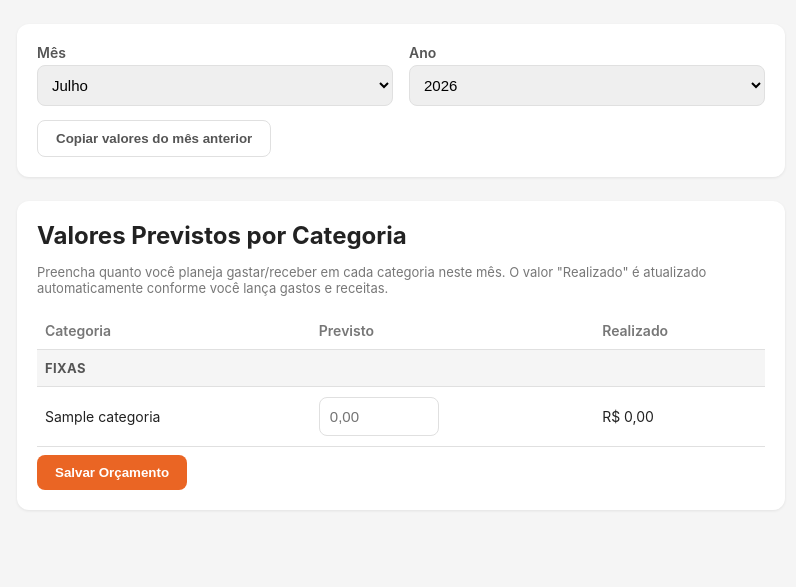
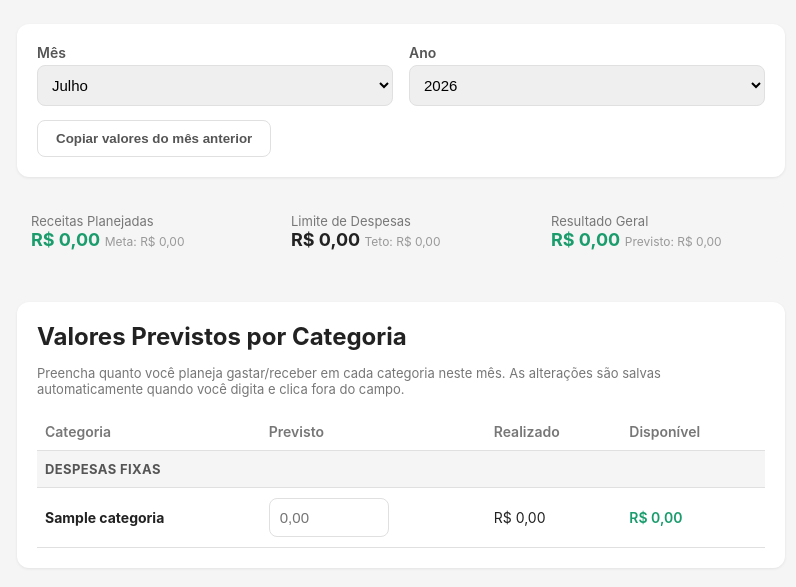
Before and after one commit to pechfernando/projeto-financas, a PHP site: page /app/orcamento.html in a window 1280 px wide. Shown: the part 112-699 px from the top of the page, without its empty margins (239-1035 px from the left). Run offline with PHP 8.4, Linux system fonts and the light colour scheme; tables that the repository leaves empty hold one stand-in row (values such as "Sample post").

```diff
--- a/src/app/Api/Controllers/CategoriasController.php
+++ b/src/app/Api/Controllers/CategoriasController.php
@@ -70,6 +70,23 @@ class CategoriasController
         jsonResponse(['mensagem' => 'Categoria atualizada com sucesso']);
     }
 
+    public function apagar(array $parametros): void
+    {
+        $usuarioId = usuarioAtualId();
+        $id = (int) $parametros['id'];
+
+        if (!$this->model->buscarPorId($id, $usuarioId)) {
+            jsonError('Categoria não encontrada', 404);
+        }
+
+        $resultado = $this->model->apagar($id, $usuarioId);
+
+        if ($resultado !== true) {
+            jsonError($resultado, 409);
+        }
+
+        jsonResponse(['mensagem' => 'Categoria excluída com sucesso']);
+    }
     /**
      * Validação básica dos dados recebidos. Devolve uma mensagem de erro
      * (string) se algo estiver errado, ou null se estiver tudo certo.
--- a/src/app/Api/Controllers/FormasPagamentoController.php
+++ b/src/app/Api/Controllers/FormasPagamentoController.php
@@ -60,6 +60,24 @@ class FormasPagamentoController
         jsonResponse(['mensagem' => 'Forma de pagamento atualizada com sucesso']);
     }
 
+    public function apagar(array $parametros): void
+    {
+        $usuarioId = usuarioAtualId();
+        $id = (int) $parametros['id'];
+
+        if (!$this->model->buscarPorId($id, $usuarioId)) {
+            jsonError('Forma de pagamento não encontrada', 404);
+        }
+
+        $resultado = $this->model->apagar($id, $usuarioId);
+
+        if ($resultado !== true) {
+            jsonError($resultado, 409);
+        }
+
+        jsonResponse(['mensagem' => 'Forma de pagamento excluída com sucesso']);
+    }
+
     /**
      * Validação básica dos dados recebidos. Devolve uma mensagem de erro
      * (string) se algo estiver errado, ou null se estiver tudo certo.
--- a/src/app/Models/Categoria.php
+++ b/src/app/Models/Categoria.php
@@ -80,6 +80,38 @@ class Categoria
     }
 
     /**
+     * Tenta apagar definitivamente a categoria.
+     * Retorna true em caso de sucesso, ou uma string com a mensagem de
+     * erro se existirem lançamentos ou orçamentos vinculados a ela.
+     */
+    public function apagar(int $id, int $usuarioId): true|string
+    {
+        // Verifica vínculos em lançamentos
+        $stmt = $this->pdo->prepare(
+            "SELECT COUNT(*) FROM lancamentos WHERE categoria_id = :id"
+        );
+        $stmt->execute(['id' => $id]);
+        if ((int) $stmt->fetchColumn() > 0) {
+            return 'Não é possível excluir: existem lançamentos vinculados a essa categoria. Desative-a em vez de excluir.';
+        }
+
+        // Verifica vínculos em orçamentos
+        $stmt = $this->pdo->prepare(
+            "SELECT COUNT(*) FROM orcamento_mensal WHERE categoria_id = :id"
+        );
+        $stmt->execute(['id' => $id]);
+        if ((int) $stmt->fetchColumn() > 0) {
+            return 'Não é possível excluir: existem registros de orçamento vinculados a essa categoria. Desative-a em vez de excluir.';
+        }
+
+        $stmt = $this->pdo->prepare(
+            "DELETE FROM categorias WHERE id = :id AND usuario_id = :usuario_id"
+        );
+        $stmt->execute(['id' => $id, 'usuario_id' => $usuarioId]);
+        return true;
+    }
+
+    /**
      * Retorna o id da categoria "Investimentos" (tipo receita) do usuário,
      * criando-a automaticamente na primeira vez — é nela que os rendimentos
      * de investimentos caem, para aparecerem no Relatório Mensal como receita.
--- a/src/app/Models/FormaPagamento.php
+++ b/src/app/Models/FormaPagamento.php
@@ -77,6 +77,28 @@ class FormaPagamento
     }
 
     /**
+     * Tenta apagar definitivamente a forma de pagamento.
+     * Retorna true em caso de sucesso, ou uma string com a mensagem de
+     * erro se existirem lançamentos vinculados a ela.
+     */
+    public function apagar(int $id, int $usuarioId): true|string
+    {
+        $stmt = $this->pdo->prepare(
+            "SELECT COUNT(*) FROM lancamentos WHERE forma_pagamento_id = :id"
+        );
+        $stmt->execute(['id' => $id]);
+        if ((int) $stmt->fetchColumn() > 0) {
+            return 'Não é possível excluir: existem lançamentos vinculados a essa forma de pagamento. Desative-a em vez de excluir.';
+        }
+
+        $stmt = $this->pdo->prepare(
+            "DELETE FROM formas_pagamento WHERE id = :id AND usuario_id = :usuario_id"
+        );
+        $stmt->execute(['id' => $id, 'usuario_id' => $usuarioId]);
+        return true;
+    }
+
+    /**
      * Retorna o id de uma forma de pagamento "débito/dinheiro/pix" do
      * usuário para usar como padrão em lançamentos gerados automaticamente
      * (como o lançamento de receita criado a partir de um rendimento).
--- a/src/app/Models/Orcamento.php
+++ b/src/app/Models/Orcamento.php
@@ -60,10 +60,10 @@ class Orcamento
 
         $stmt = $this->pdo->prepare(
             "INSERT INTO orcamento_mensal (usuario_id, categoria_id, mes, ano, valor_previsto)
-             SELECT usuario_id, categoria_id, :mes, :ano, valor_previsto
-             FROM orcamento_mensal
-             WHERE usuario_id = :usuario_id AND mes = :mes_anterior AND ano = :ano_anterior
-             ON DUPLICATE KEY UPDATE valor_previsto = valor_previsto"
+              SELECT source.usuario_id, source.categoria_id, :mes, :ano, source.valor_previsto
+              FROM orcamento_mensal AS source
+              WHERE source.usuario_id = :usuario_id AND source.mes = :mes_anterior AND source.ano = :ano_anterior
+              ON DUPLICATE KEY UPDATE valor_previsto = IF(orcamento_mensal.valor_previsto = 0, VALUES(valor_previsto), orcamento_mensal.valor_previsto)"
         );
         $stmt->execute([
             'usuario_id' => $usuarioId,
--- a/src/public/api/index.php
+++ b/src/public/api/index.php
@@ -79,12 +79,14 @@ $router->get('/categorias', [$categoriasController, 'listar']);
 $router->get('/categorias/{id}', [$categoriasController, 'buscar']);
 $router->post('/categorias', [$categoriasController, 'criar']);
 $router->put('/categorias/{id}', [$categoriasController, 'atualizar']);
+$router->delete('/categorias/{id}', [$categoriasController, 'apagar']);
 
 // Formas de pagamento
 $router->get('/formas-pagamento', [$formasPagamentoController, 'listar']);
 $router->get('/formas-pagamento/{id}', [$formasPagamentoController, 'buscar']);
 $router->post('/formas-pagamento', [$formasPagamentoController, 'criar']);
 $router->put('/formas-pagamento/{id}', [$formasPagamentoController, 'atualizar']);
+$router->delete('/formas-pagamento/{id}', [$formasPagamentoController, 'apagar']);
 
 // Relatório mensal
 $router->get('/relatorio-mensal', [$relatorioMensalController, 'resumo']);
--- a/src/public/app/orcamento.html
+++ b/src/public/app/orcamento.html
@@ -4,7 +4,7 @@
     <meta charset="UTF-8">
     <meta name="viewport" content="width=device-width, initial-scale=1.0">
     <title>plano. — Orçamento</title>
-    <link rel="stylesheet" href="style.css">
+    <link rel="stylesheet" href="style.css?v=2">
 </head>
 <body>
     <header>
@@ -38,12 +38,14 @@
             </button>
         </section>
 
+        <!-- Painel de resumo do Orçamento Geral -->
+        <div class="totais-tipo" id="resumo-orcamento-geral"></div>
+
         <section class="card">
             <h2>Valores Previstos por Categoria</h2>
             <p class="ajuda">
                 Preencha quanto você planeja gastar/receber em cada categoria neste mês.
-                O valor "Realizado" é atualizado automaticamente conforme você lança
-                gastos e receitas.
+                As alterações são salvas automaticamente quando você digita e clica fora do campo.
             </p>
             <form id="form-orcamento">
                 <table id="tabela-orcamento">
@@ -52,20 +54,18 @@
                             <th>Categoria</th>
                             <th>Previsto</th>
                             <th>Realizado</th>
+                            <th>Disponível</th>
                         </tr>
                     </thead>
                     <tbody id="corpo-tabela-orcamento">
-                        <tr><td colspan="3">Carregando...</td></tr>
+                        <tr><td colspan="4">Carregando...</td></tr>
                     </tbody>
                 </table>
-                <div class="acoes-formulario">
-                    <button type="submit">Salvar Orçamento</button>
-                </div>
-                <p id="mensagem-sucesso" class="mensagem-sucesso" hidden>Orçamento salvo com sucesso!</p>
+                <p id="mensagem-sucesso" class="mensagem-sucesso" hidden>Alterações salvas!</p>
             </form>
         </section>
     </main>
 
-    <script src="orcamento.js"></script>
+    <script src="orcamento.js?v=2"></script>
 </body>
 </html>
--- a/src/public/app/orcamento.js
+++ b/src/public/app/orcamento.js
@@ -6,6 +6,7 @@ const corpoTabela = document.getElementById('corpo-tabela-orcamento');
 const form = document.getElementById('form-orcamento');
 const botaoCopiar = document.getElementById('botao-copiar-mes-anterior');
 const mensagemSucesso = document.getElementById('mensagem-sucesso');
+const painelResumo = document.getElementById('resumo-orcamento-geral');
 
 const NOMES_MESES = [
     'Janeiro', 'Fevereiro', 'Março', 'Abril', 'Maio', 'Junho',
@@ -13,9 +14,9 @@ const NOMES_MESES = [
 ];
 
 const ROTULOS_TIPO = {
-    fixa: 'Fixas',
-    variavel: 'Variáveis',
-    receita: 'Receita',
+    fixa: 'Despesas Fixas',
+    variavel: 'Despesas Variáveis',
+    receita: 'Receitas',
     dividas_parcelados: 'Dívidas e Parcelados',
 };
 
@@ -55,12 +56,54 @@ async function carregarOrcamento() {
     const resposta = await fetch(`${API_BASE}/orcamento-mensal?mes=${mes}&ano=${ano}`);
     const dados = await resposta.json();
 
+    calcularERenderizarResumos(dados.itens);
     renderizarTabela(dados.itens);
+}
+
+function calcularERenderizarResumos(itens) {
+    let recPrevisto = 0, recRealizado = 0;
+    let despPrevisto = 0, despRealizado = 0;
+
+    itens.forEach(item => {
+        const previsto = Number(item.valor_previsto);
+        const realizado = Number(item.valor_realizado);
+
+        if (item.categoria_tipo === 'receita') {
+            recPrevisto += previsto;
+            recRealizado += realizado;
+        } else {
+            despPrevisto += previsto;
+            despRealizado += realizado;
+        }
+    });
+
+    const saldoPrevisto = recPrevisto - despPrevisto;
+    const saldoRealizado = recRealizado - despRealizado;
+
+    painelResumo.innerHTML = `
+        <div class="total-tipo-item">
+            <span class="rotulo">Receitas Planejadas</span>
+            <span class="valor" style="color: var(--verde);">${formatarMoeda(recRealizado)}</span>
+            <span class="ajuda-inline">Meta: ${formatarMoeda(recPrevisto)}</span>
+        </div>
+        <div class="total-tipo-item">
+            <span class="rotulo">Limite de Despesas</span>
+            <span class="valor" style="color: ${despRealizado > despPrevisto && despPrevisto > 0 ? 'var(--vermelho)' : 'var(--texto)'};">
+                ${formatarMoeda(despRealizado)}
+            </span>
+            <span class="ajuda-inline">Teto: ${formatarMoeda(despPrevisto)}</span>
+        </div>
+        <div class="total-tipo-item">
+            <span class="rotulo">Resultado Geral</span>
+            <span class="valor ${saldoRealizado >= 0 ? 'saldo-positivo' : 'saldo-negativo'}">${formatarMoeda(saldoRealizado)}</span>
+            <span class="ajuda-inline">Previsto: ${formatarMoeda(saldoPrevisto)}</span>
+        </div>
+    `;
 }
 
 function renderizarTabela(itens) {
     if (itens.length === 0) {
-        corpoTabela.innerHTML = '<tr><td colspan="3">Nenhuma categoria cadastrada ainda.</td></tr>';
+        corpoTabela.innerHTML = '<tr><td colspan="4">Nenhuma categoria cadastrada ainda.</td></tr>';
         return;
     }
 
@@ -68,21 +111,68 @@ function renderizarTabela(itens) {
     let tipoAnterior = null;
 
     for (const item of itens) {
-        // Insere uma linha de "cabeçalho de grupo" quando o tipo muda
         if (item.categoria_tipo !== tipoAnterior) {
             const linhaGrupo = document.createElement('tr');
-            linhaGrupo.innerHTML = `<td colspan="3" class="grupo-categoria">${ROTULOS_TIPO[item.categoria_tipo]}</td>`;
+            linhaGrupo.innerHTML = `<td colspan="4" class="grupo-categoria">${ROTULOS_TIPO[item.categoria_tipo] ?? item.categoria_tipo}</td>`;
             corpoTabela.appendChild(linhaGrupo);
             tipoAnterior = item.categoria_tipo;
         }
 
         const previsto = Number(item.valor_previsto);
         const realizado = Number(item.valor_realizado);
-        const estourou = item.categoria_tipo !== 'receita' && previsto > 0 && realizado > previsto;
+
+        let infoProgresso = '';
+        let classeDisponivel = '';
+        let valorDisponivelStr = '';
+
+        if (item.categoria_tipo === 'receita') {
+            const dif = realizado - previsto;
+            if (previsto > 0) {
+                const perc = Math.min((realizado / previsto) * 100, 100);
+                infoProgresso = `
+                    <div class="progresso-container">
+                        <div class="progresso-barra verde" style="width: ${perc}%"></div>
+                    </div>
+                    <div class="progresso-info">${perc.toFixed(0)}% da meta atingida</div>
+                `;
+            }
+            if (dif >= 0) {
+                valorDisponivelStr = `+${formatarMoeda(dif)}`;
+                classeDisponivel = 'saldo-positivo';
+            } else {
+                valorDisponivelStr = `Falta ${formatarMoeda(Math.abs(dif))}`;
+                classeDisponivel = 'status-pendente';
+            }
+        } else {
+            const disp = previsto - realizado;
+            if (previsto > 0) {
+                const perc = (realizado / previsto) * 100;
+                let classeCor = 'verde';
+                if (perc > 100) classeCor = 'vermelho';
+                else if (perc > 80) classeCor = 'amarelo';
+
+                infoProgresso = `
+                    <div class="progresso-container">
+                        <div class="progresso-barra ${classeCor}" style="width: ${Math.min(perc, 100)}%"></div>
+                    </div>
+                    <div class="progresso-info">${perc.toFixed(0)}% do limite usado</div>
+                `;
+            }
+            if (disp >= 0) {
+                valorDisponivelStr = formatarMoeda(disp);
+                classeDisponivel = 'saldo-positivo';
+            } else {
+                valorDisponivelStr = `Estourou por ${formatarMoeda(Math.abs(disp))}`;
+                classeDisponivel = 'saldo-negativo';
+            }
+        }
 
         const linha = document.createElement('tr');
         linha.innerHTML = `
-            <td data-rotulo="Categoria">${item.categoria_nome}</td>
+            <td data-rotulo="Categoria">
+                <strong>${item.categoria_nome}</strong>
+                ${infoProgresso}
+            </td>
             <td data-rotulo="Previsto">
                 <input type="number" step="0.01" min="0"
                     class="input-previsto"
@@ -90,16 +180,32 @@ function renderizarTabela(itens) {
                     value="${previsto > 0 ? previsto : ''}"
                     placeholder="0,00">
             </td>
-            <td data-rotulo="Realizado" class="${estourou ? 'valor-estourado' : ''}">
+            <td data-rotulo="Realizado">
                 ${formatarMoeda(realizado)}
+            </td>
+            <td data-rotulo="Disponível" class="col-disponivel ${classeDisponivel}">
+                ${valorDisponivelStr}
             </td>
         `;
         corpoTabela.appendChild(linha);
     }
+
+    // Configura os escutadores para salvar automaticamente ao mudar valor ou perder foco
+    corpoTabela.querySelectorAll('.input-previsto').forEach(input => {
+        input.addEventListener('change', salvarItem);
+        input.addEventListener('keydown', (e) => {
+            if (e.key === 'Enter') {
+                e.preventDefault();
+                input.blur(); // Trona o blur responsável por disparar o salvamento
+            }
+        });
+    });
 }
 
-form.addEventListener('submit', async (evento) => {
-    evento.preventDefault();
+async function salvarItem() {
+    mensagemSucesso.textContent = 'Salvando...';
+    mensagemSucesso.className = 'mensagem-sucesso';
+    mensagemSucesso.hidden = false;
 
     const inputs = corpoTabela.querySelectorAll('.input-previsto');
     const itens = Array.from(inputs).map((input) => ({
@@ -107,18 +213,98 @@ form.addEventListener('submit', async (evento) => {
         valor_previsto: input.value === '' ? 0 : input.value,
     }));
 
+    try {
         await fetch(`${API_BASE}/orcamento-mensal`, {
             method: 'POST',
             headers: { 'Content-Type': 'application/json' },
             body: JSON.stringify({ mes: campoMes.value, ano: campoAno.value, itens }),
         });
 
-    mensagemSucesso.hidden = false;
-    setTimeout(() => { mensagemSucesso.hidden = true; }, 3000);
+        mensagemSucesso.textContent = 'Alterações salvas!';
+        setTimeout(() => {
+            if (mensagemSucesso.textContent === 'Alterações salvas!') {
+                mensagemSucesso.hidden = true;
+            }
+        }, 2000);
+
+        // Recarrega dados para atualizar os cards de resumos, colunas disponíveis e barras
+        const mes = campoMes.value;
+        const ano = campoAno.value;
+        const resposta = await fetch(`${API_BASE}/orcamento-mensal?mes=${mes}&ano=${ano}`);
+        const dados = await resposta.json();
+        calcularERenderizarResumos(dados.itens);
+
+        // Apenas atualiza os valores na tela sem recriar toda a tabela para evitar perder o foco
+        dados.itens.forEach(item => {
+            const input = corpoTabela.querySelector(`.input-previsto[data-categoria-id="${item.categoria_id}"]`);
+            if (input) {
+                const tr = input.closest('tr');
+                const realizadoCel = tr.querySelector('td[data-rotulo="Realizado"]');
+                const disponivelCel = tr.querySelector('td[data-rotulo="Disponível"]');
+                const previsto = Number(item.valor_previsto);
+                const realizado = Number(item.valor_realizado);
+
+                // Atualiza coluna realizado
+                realizadoCel.textContent = formatarMoeda(realizado);
+
+                // Atualiza barra de progresso
+                const containerForte = tr.querySelector('td[data-rotulo="Categoria"]');
+                let infoProgresso = '';
+                if (item.categoria_tipo === 'receita') {
+                    const dif = realizado - previsto;
+                    if (previsto > 0) {
+                        const perc = Math.min((realizado / previsto) * 100, 100);
+                        infoProgresso = `
+                            <div class="progresso-container">
+                                <div class="progresso-barra verde" style="width: ${perc}%"></div>
+                            </div>
+                            <div class="progresso-info">${perc.toFixed(0)}% da meta atingida</div>
+                        `;
+                    }
+                    disponivelCel.className = `col-disponivel ${dif >= 0 ? 'saldo-positivo' : 'status-pendente'}`;
+                    disponivelCel.textContent = dif >= 0 ? `+${formatarMoeda(dif)}` : `Falta ${formatarMoeda(Math.abs(dif))}`;
+                } else {
+                    const disp = previsto - realizado;
+                    if (previsto > 0) {
+                        const perc = (realizado / previsto) * 100;
+                        let classeCor = 'verde';
+                        if (perc > 100) classeCor = 'vermelho';
+                        else if (perc > 80) classeCor = 'amarelo';
+
+                        infoProgresso = `
+                            <div class="progresso-container">
+                                <div class="progresso-barra ${classeCor}" style="width: ${Math.min(perc, 100)}%"></div>
+                            </div>
+                            <div class="progresso-info">${perc.toFixed(0)}% do limite usado</div>
+                        `;
+                    }
+                    disponivelCel.className = `col-disponivel ${disp >= 0 ? 'saldo-positivo' : 'saldo-negativo'}`;
+                    disponivelCel.textContent = disp >= 0 ? formatarMoeda(disp) : `Estourou por ${formatarMoeda(Math.abs(disp))}`;
+                }
+
+                // Substitui ou remove barra existente
+                const barraAntiga = containerForte.querySelector('.progresso-container');
+                const infoAntiga = containerForte.querySelector('.progresso-info');
+                if (barraAntiga) barraAntiga.remove();
+                if (infoAntiga) infoAntiga.remove();
+
+                if (infoProgresso) {
+                    const template = document.createElement('div');
+                    template.innerHTML = infoProgresso.trim();
+                    containerForte.appendChild(template.firstElementChild);
+                    containerForte.appendChild(template.lastElementChild);
+                }
+            }
         });
 
+    } catch (err) {
+        mensagemSucesso.textContent = 'Erro ao salvar!';
+        mensagemSucesso.className = 'mensagem-erro';
+    }
+}
+
 botaoCopiar.addEventListener('click', async () => {
-    if (!confirm('Isso vai copiar os valores previstos do mês anterior para as categorias que ainda não têm valor definido neste mês. Continuar?')) {
+    if (!confirm('Isso vai copiar os valores previstos do mês anterior para as categorias que ainda não têm valor definido neste mês (ou estão zeradas). Continuar?')) {
         return;
     }
 
--- a/src/public/app/style.css
+++ b/src/public/app/style.css
@@ -312,3 +367,43 @@ th {
         padding: 8px 0;
     }
 }
+
+/* =====================================================================
+   PROGRESSO — Barras de progresso do orçamento
+   ===================================================================== */
+.progresso-container {
+    width: 100%;
+    background-color: #e0e0e0;
+    border-radius: 4px;
+    height: 6px;
+    margin-top: 6px;
+    overflow: hidden;
+}
+
+.progresso-barra {
+    height: 100%;
+    border-radius: 4px;
+    transition: width 0.3s ease, background-color 0.3s ease;
+}
+
+.progresso-barra.verde {
+    background-color: var(--verde);
+}
+
+.progresso-barra.amarelo {
+    background-color: #f2a13c;
+}
+
+.progresso-barra.vermelho {
+    background-color: var(--vermelho);
+}
+
+.progresso-info {
+    font-size: 11px;
+    color: #888;
+    margin-top: 2px;
+}
+
+.col-disponivel {
+    font-weight: 600;
+}
```
Also changed, not shown: other parts of src/public/app/style.css (+55 -0 lines), src/public/app/configuracoes.js (+38 -0 lines), src/public/app/index.html (+31 -20 lines), src/public/app/investimentos.html (+29 -19 lines), src/public/app/patrimonio.html (+18 -8 lines), src/public/app/tabs.js (added, +44 -0 lines), 2 other files. Lines whose indentation alone changed are shown as unchanged.
